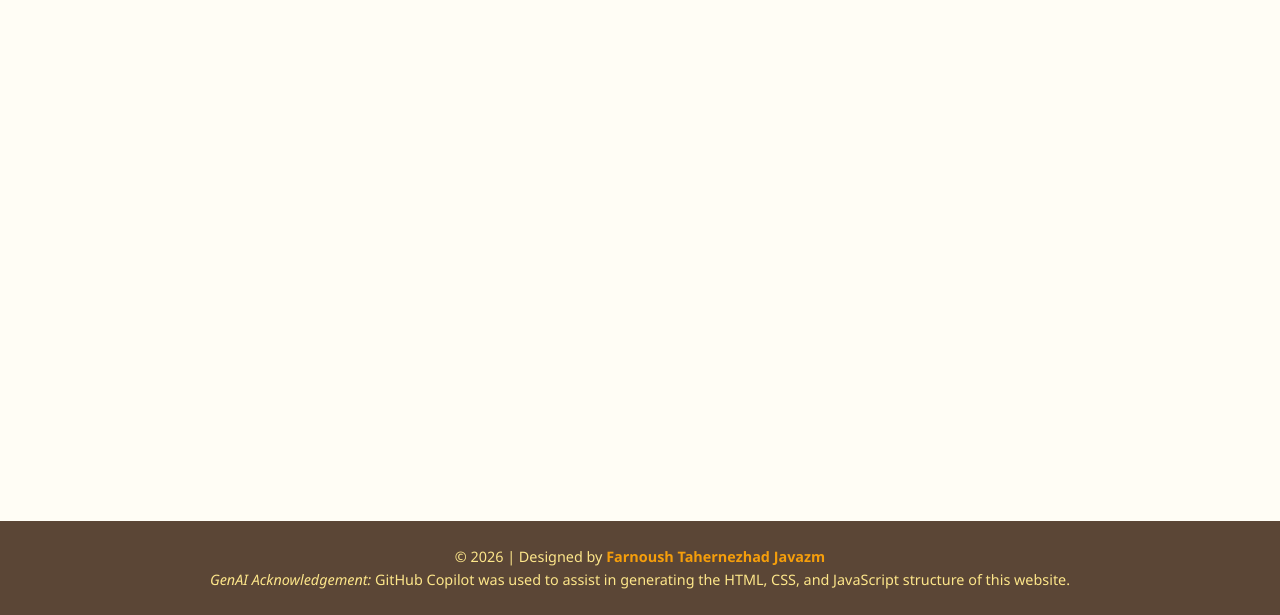
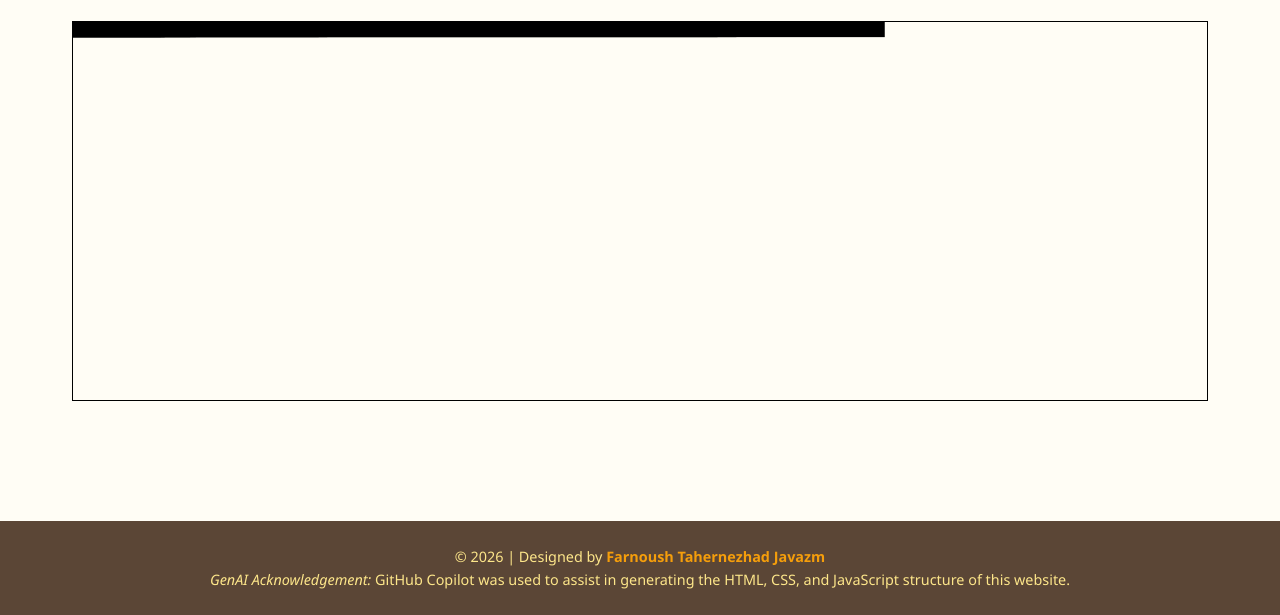
Before and after one commit to farnthr/T04-2, a plain HTML site: page index.html in a window 1280 px wide. Shown: the part 185-800 px from the top of the page. Drawn offline with nearby package versions, Linux system fonts and the light colour scheme.

Commit message:
feat(t04-5): bind data to rects; set width/height; defer spacing to T04-6

```diff
--- a/index.html
+++ b/index.html
@@ -40,7 +40,10 @@
     <!-- NEW: T04-4 loader -->
     <script src="t04-4-load.js"></script>
 
-    <!-- Old js files (disable while doing T04-4) -->
+    <!-- NEW: T04-5 bars chart -->
+    <script src="t04-5-bars.js"></script>
+
+    <!-- Old js files -->
     <!-- <script src="energy-d3.js"></script> -->
     <!-- <script src="t04-3-bars.js"></script> -->
 
--- a/t04-4-load.js
+++ b/t04-4-load.js
@@ -1,8 +1,3 @@
-/* Stub: will draw the chart in T04-5 */
-function createBarChart(data) {
-  console.log("createBarChart received", data.length, "rows");
-}
-
 /* Load CSV, Convert Type, Quick Check */
 d3.csv("data/tvBrandCount.csv", d => {
   return {
--- /dev/null
+++ b/t04-5-bars.js
@@ -0,0 +1,15 @@
+  // t04-5-bars.js
+const createBarChart = (data) => {
+  const svg = d3.select(".responsive-svg-container")
+    .append("svg")
+      .attr("viewBox", "0 0 1200 400")
+      .style("border", "1px solid black");
+
+  svg
+    .selectAll("rect")
+    .data(data)
+    .join("rect")
+      .attr("class", d => `bar bar-${d.count}`)
+      .attr("width", d => d.count)
+      .attr("height", 16);
+};
```
